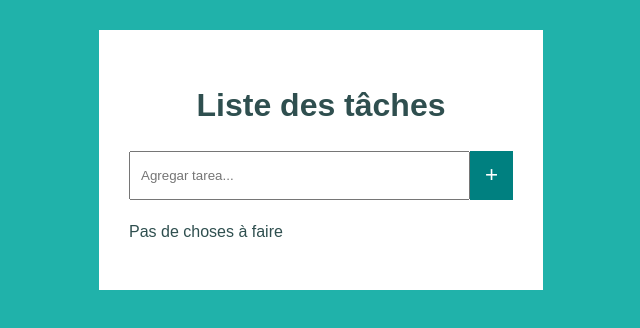
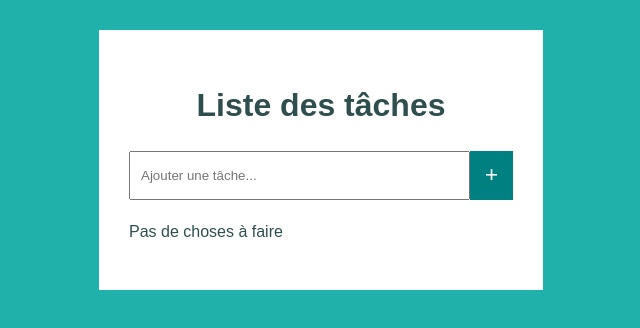
Before and after one commit to FranBo10/todolist_js, a website: page index.html in a window 1280 px wide. Shown: the full height of the page, 319-959 px from the left. Drawn offline with Linux system fonts and the light colour scheme.

Commit message:
Update index.html

```diff
--- a/index.html
+++ b/index.html
@@ -12,7 +12,7 @@
       <h1>Liste des tâches</h1>
       <div class="search">
         <form>
-          <input type="text" placeholder="Agregar tarea..." />
+          <input type="text" placeholder="Ajouter une tâche..." />
           <button class="btn-add">+</button>
         </form>
       </div>
```
